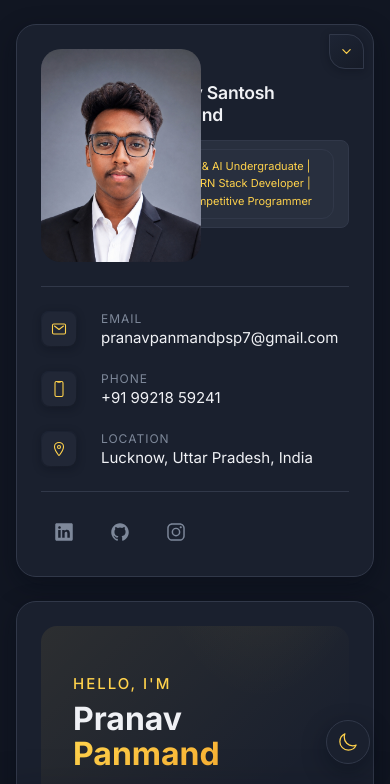
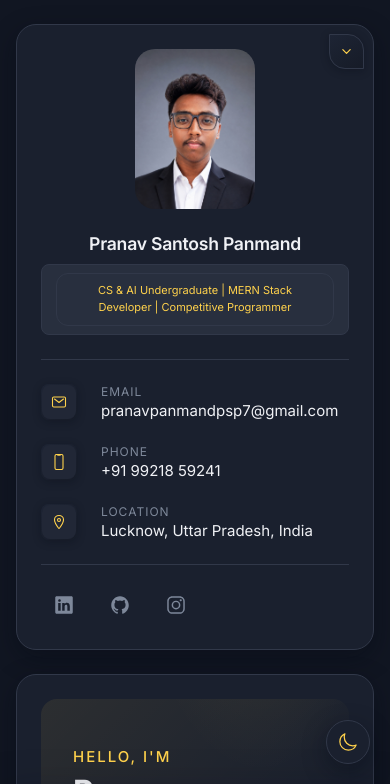
Before and after one commit to pranavpanmand/portfolio-website, a plain HTML site: page index.html in a window 390 px wide. Both pictures are taken after a click on the button 346 px from the left and 51 px from the top of the page. Shown: the top 784 px of the page. Drawn offline with nearby package versions, Linux system fonts and the light colour scheme.

Commit message:
Fix responsive layout for mobile devices

```diff
--- a/assets/css/style.css
+++ b/assets/css/style.css
@@ -364,12 +364,12 @@ main {
 \*-----------------------------------*/
 .sidebar {
   margin-bottom: var(--space-lg);
-  max-height: 112px;
+  max-height: 140px;
   overflow: hidden;
   transition: max-height 0.5s var(--ease-out), background var(--transition-slow);
 }
 
-.sidebar.active { max-height: 700px; }
+.sidebar.active { max-height: 800px; }
 
 .sidebar-info {
   position: relative;
@@ -387,6 +387,8 @@ main {
 }
 
 .avatar-box img {
+  width: 100%;
+  max-width: 160px;
   border-radius: var(--radius-xl);
   transition: transform var(--transition-normal);
 }
@@ -1852,6 +1854,38 @@ textarea.form-input::-webkit-resizer { display: none; }
   #RESPONSIVE — MOBILE FIRST
 \*-----------------------------------*/
 
+/* Mobile specific fixes ( < 580px ) */
+@media (max-width: 579px) {
+  .sidebar {
+    max-height: 290px;
+  }
+  .sidebar-info {
+    flex-direction: column;
+    text-align: center;
+  }
+  .avatar-box {
+    width: 120px;
+    margin: 0 auto;
+  }
+  .info-content .title {
+    margin-top: 10px;
+  }
+  .contact-item-box {
+    padding: var(--space-lg);
+    gap: var(--space-md);
+  }
+  .contact-icon {
+    width: 40px;
+    height: 40px;
+    font-size: 18px;
+  }
+  .resume-viewer iframe,
+  .resume-viewer object,
+  .resume-viewer embed {
+    height: 500px;
+  }
+}
+
 /* >= 450px */
 @media (min-width: 450px) {
   .form-row { grid-template-columns: 1fr 1fr; }
--- a/index.html
+++ b/index.html
@@ -51,7 +51,7 @@
 
         <div class="info-content">
           <h1 class="name" title="Pranav Santosh Panmand">Pranav Santosh Panmand</h1>
-          <div class="title" style="text-align: center; margin-top: 15px;">
+          <div class="title" style="text-align: center;">
             <p style="background: var(--bg-elevated); color: var(--gold); padding: 8px 15px; border-radius: 12px; font-size: 11px; border: 1px solid var(--border-color); line-height: 1.6;">CS & AI Undergraduate | MERN Stack Developer | Competitive Programmer</p>
           </div>
         </div>
```
